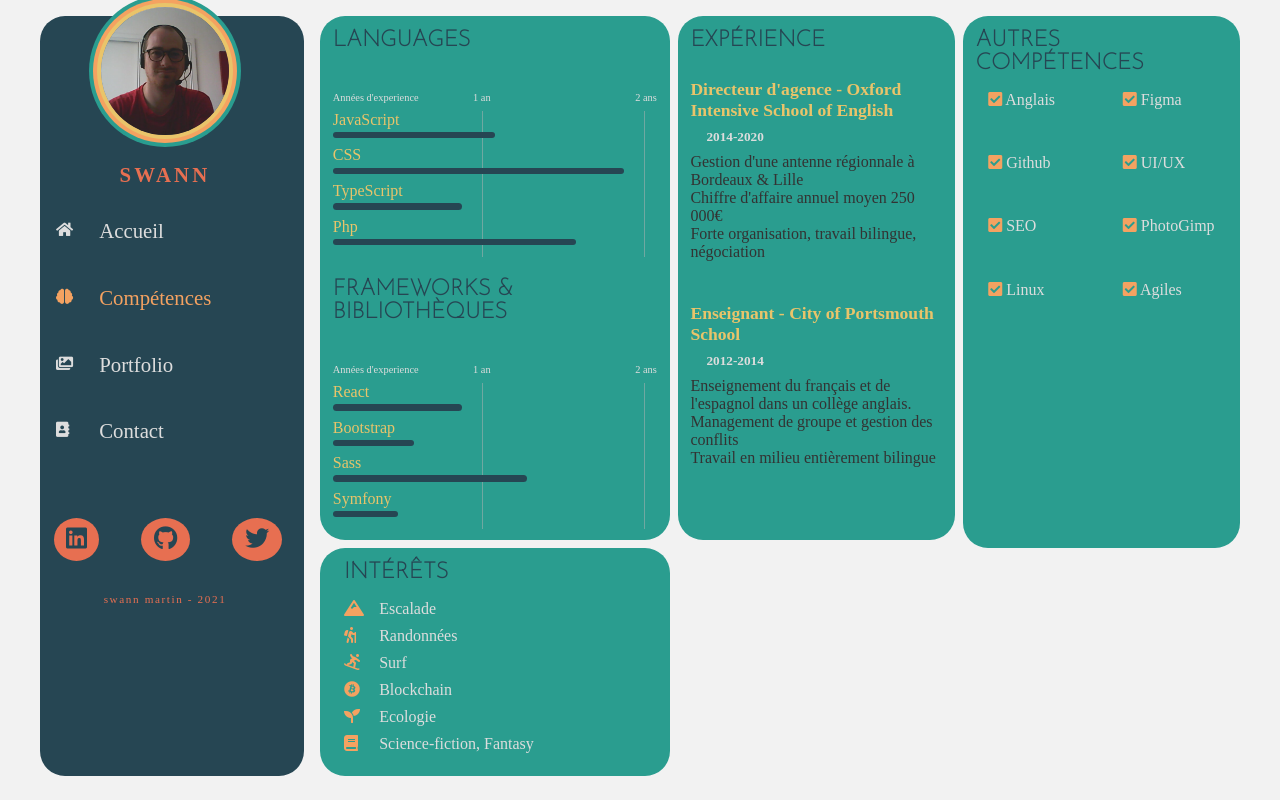
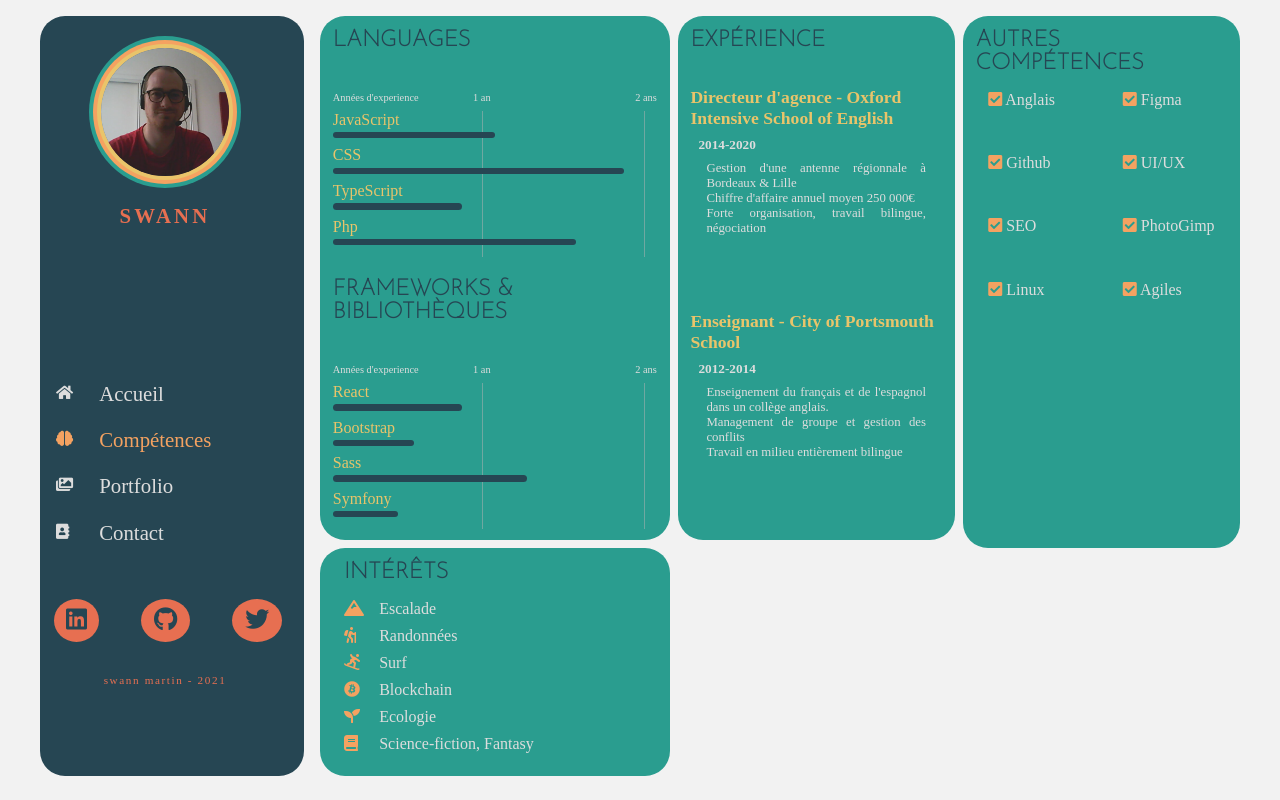
Before and after one commit to swann-martin/portfolio, a React (Create React App) app: page /knowledges in a window 1280 px wide. Built offline with nearby package versions, Linux system fonts and the light colour scheme; a web font is replaced by a local one.

Commit message:
changed layout margins in responsive

```diff
--- a/package.json
+++ b/package.json
@@ -6,6 +6,7 @@
     "@testing-library/jest-dom": "^5.11.4",
     "@testing-library/react": "^11.1.0",
     "@testing-library/user-event": "^12.1.10",
+    "gh-pages": "^3.2.3",
     "react": "^17.0.2",
     "react-copy-to-clipboard": "^5.0.3",
     "react-dom": "^17.0.2",
@@ -19,7 +20,9 @@
     "start": "react-scripts start",
     "build": "react-scripts build",
     "test": "react-scripts test",
-    "eject": "react-scripts eject"
+    "eject": "react-scripts eject",
+    "predeploy": "npm run build",
+    "deploy": "gh-pages -b master -d build"
   },
   "eslintConfig": {
     "extends": [
--- a/public/index.html
+++ b/public/index.html
@@ -33,7 +33,7 @@
       referrerpolicy="no-referrer"
     />
 
-    <title>My react portfolio</title>
+    <title>Swann Martin portfolio</title>
   </head>
   <body>
     <noscript>You need to enable JavaScript to run this app.</noscript>
--- a/src/styles/_settings.scss
+++ b/src/styles/_settings.scss
@@ -1,8 +1,8 @@
-@import url('https://fonts.googleapis.com/css2?family=Josefin+Sans:wght@100&family=Nova+Round&family=Ubuntu+Mono:ital@1&display=swap');
+@import url("https://fonts.googleapis.com/css2?family=Josefin+Sans:wght@100&family=Nova+Round&family=Ubuntu+Mono:ital@1&display=swap");
 
-$font-1: 'Nova Round', cursive;
-$font-2: 'Josefin Sans', sans-serif;
-$font-3: 'Ubuntu Mono', monospace;
+$font-1: "Nova Round", cursive;
+$font-2: "Josefin Sans", sans-serif;
+$font-3: "Ubuntu Mono", monospace;
 
 $color-1: #264653ff;
 $color-2: #2a9d8fff;
@@ -57,7 +57,7 @@ a {
 .contact {
   display: flex;
   @media screen and (max-width: 850px) {
-    display: block !important;
+    flex-direction: column;
   }
 }
 
@@ -67,6 +67,6 @@ a {
 .contactContent {
   margin-left: 4rem;
   @media screen and (max-width: 850px) {
-    margin-left: 0 !important;
+    margin-left: 0;
   }
 }
--- a/src/styles/components/_navigation.scss
+++ b/src/styles/components/_navigation.scss
@@ -9,7 +9,7 @@
   display: grid;
   grid-template-columns: 1fr;
   grid-template-columns: 250px 1fr 108px;
-  grid-template-areas: '1' '2' '3';
+  grid-template-areas: "1" "2" "3";
 
   .id {
     grid-area: 1;
@@ -17,10 +17,11 @@
     user-select: none;
     position: relative;
     .idContent {
-      position: absolute;
-      bottom: 0;
-      left: 50%;
-      transform: translateX(-50%);
+      // position: absolute;
+      // bottom: 0;
+      // left: 50%;
+      // transform: translateX(-50%);
+      margin: 2rem 0;
       width: 100%;
       img {
         border-radius: 50%;
--- a/src/styles/pages/_knowledges.scss
+++ b/src/styles/pages/_knowledges.scss
@@ -98,6 +98,7 @@
       }
     }
     .experience {
+      color: $white;
       grid-area: "E";
       margin: 0 0 0.5rem 0.5rem;
       display: grid;
@@ -114,12 +115,14 @@
       h4 {
         font-size: 1.1rem;
         color: $color-3;
+        margin: 0.5rem 0;
       }
       h5 {
-        color: $white;
-        padding: 0.5rem 0 0.5rem 1rem;
+        padding: 0 0.5rem;
       }
-      p {
+      ul {
+        margin-top: 0.5rem;
+        font-size: 0.8rem;
         text-align: justify;
         padding: 0 1rem;
       }
@@ -214,7 +217,7 @@
     display: grid !important;
     grid-template-columns: 1fr !important;
     grid-template-rows: 1fr 1fr 180px 180px !important;
-
+    margin-left: 0px !important;
     .languages {
       grid-area: 1 !important;
     }
@@ -224,7 +227,7 @@
     }
     .otherSkills {
       grid-area: 3 !important;
-      margin-right: 0 !important;
+      margin-left: 0 !important;
     }
     .hobbies {
       grid-area: 4 !important;
```
Also changed, not shown: 1 other file (tests, documents, lock files or other folders).
